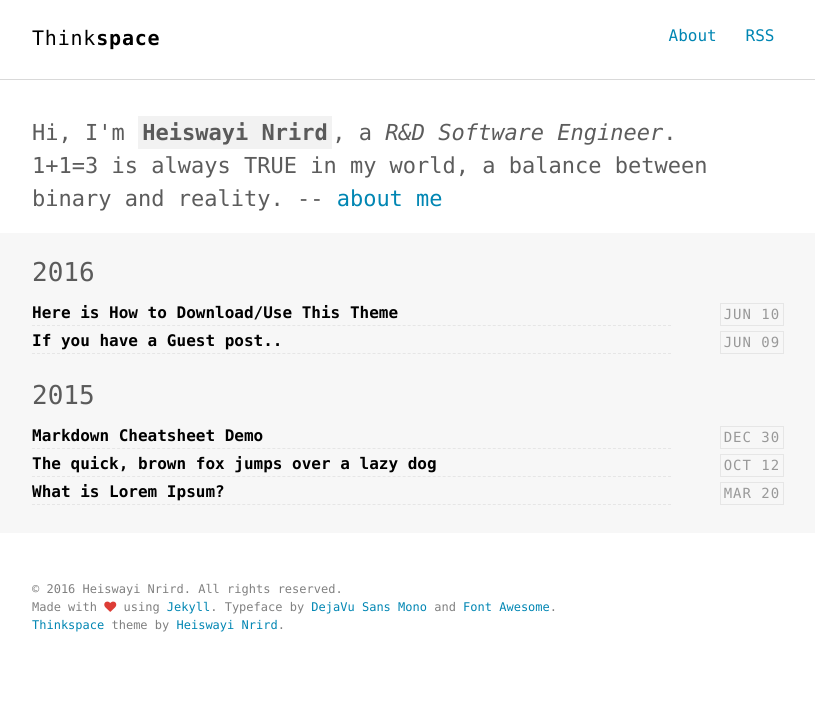
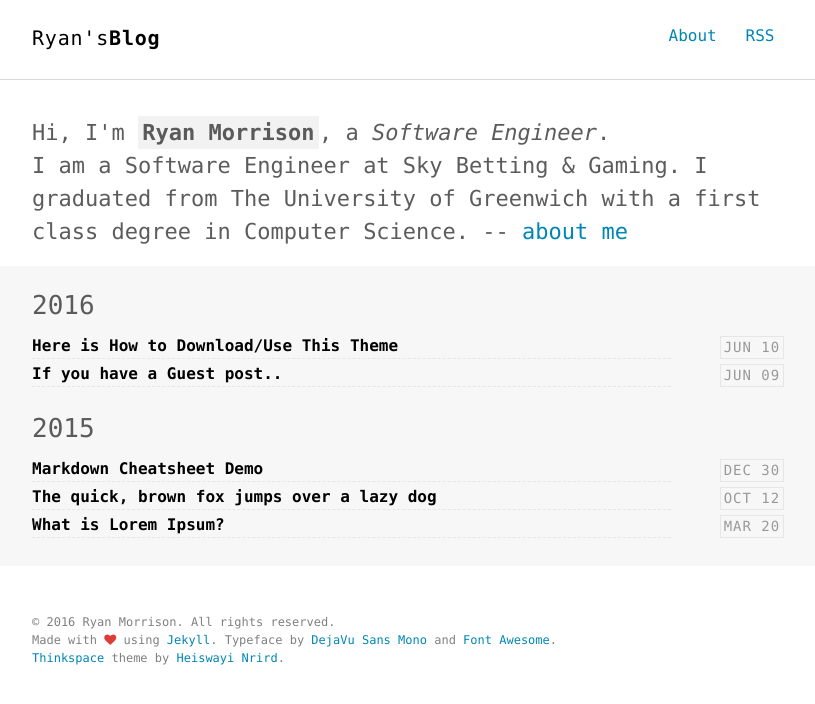
Before and after one commit to razki/devBlog, a Jekyll site: the page built from index.html, in a window 1280 px wide. Shown: the top 704 px of the page, without its empty margins (232-1047 px from the left). Built offline with Jekyll 4.4.1, drawn with Linux system fonts in a browser that asks for light colours.

Commit message:
Config fixed

```diff
--- a/_config.yml
+++ b/_config.yml
@@ -1,18 +1,12 @@
 
 # SEO settings
-title: "Think"
-title2: "space" # default: ""
+title: "Ryan's"
+title2: "Blog" # default: ""
 description: "Just another minimalist Jekyll theme that focuses on technical writing."
-keywords: "Jekyll, theme, free, download, SEO, blog, web, minimalist, thinkspace"
-url: http://heiswayi.github.io/thinkspace # site url
-baseurl: "/thinkspace" # apply repo name if use it under gh-pages branch
+keywords: "Software, engineer, blog, skybet, devops, web, minimalist, security, hack, greenwich"
+url: http://razki.github.io/devBlog # site url
+baseurl: "/devBlog" # apply repo name if use it under gh-pages branch
 # baseurl: null # apply null if repo name is something like username.github.io
-
-google_analytics: UA-XXXXX-XX
-repo: http://github.com/heiswayi/thinkspace
-disqus_shortname: "heiswayi"
-twitter_username: "HeiswayiNrird"
-comments: true
 
 # Build settings
 permalink   : /:year/:title/
@@ -29,21 +23,20 @@ sass:
 
 # Author settings
 author:
-  name     : "Heiswayi Nrird"
-  job      : "R&D Software Engineer"
-  bio      : "1+1=3 is always TRUE in my world, a balance between binary and reality."
-  thumb    : /images/author.jpg
-  email    : hnrird@gmail.com
-  url      : http://heiswayi.github.io
-  github   : http://github.com/heiswayi
-  twitter  : http://twitter.com/HeiswayiNrird
-  facebook : https://www.facebook.com/profile.php?id=1257583160
-  linkedin : http://linkedin.com/in/nrird
+  name     : "Ryan Morrison"
+  job      : "Software Engineer"
+  bio      : "I am a Software Engineer at Sky Betting & Gaming. I graduated from The University of Greenwich with a first class degree in Computer Science."
+  thumb    : /images/avatar.png
+  email    : contact@ryan.pm
+  url      : http://ryan.pm
+  github   : http://github.com/razki
+  twitter  : http://twitter.com/sbgryan
+  linkedin : https://www.linkedin.com/in/ryan-morrison-18114066
 
 # social settings
 og_locale: "en_US"
 twitter_card: "summary_large_image"
-twitter_site: "@HeiswayiNrird"
+twitter_site: "@sbgryan"
 
 gems:
   - bourbon
```
Also changed, not shown: assets/images/author.jpg (deleted), assets/images/avatar.png (added).
